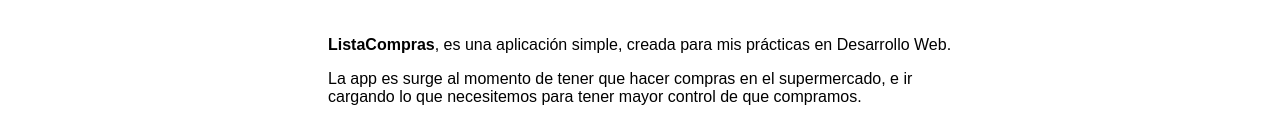
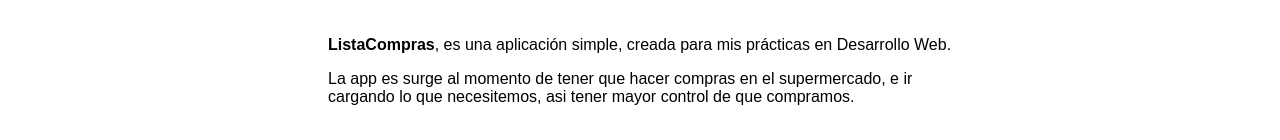
Before and after one commit to Cristian021195/compras, a React (Vite) app: page /inicio in a window 1280 px wide. Shown: the part 139-279 px from the top of the page. Built offline with nearby package versions, Linux system fonts and the light colour scheme.

Commit message:
cambios visuales

```diff
--- a/src/Pages/Inicio.tsx
+++ b/src/Pages/Inicio.tsx
@@ -21,7 +21,7 @@ export const Inicio = ({runner, setRunner, font,setFont}:IRouter) => {
         <h1>Inicio</h1>
         <div style={{textAlign:'start', margin:'2em auto'}} className='col-6'>
           <p><b>ListaCompras</b>, es una aplicación simple, creada para mis prácticas en Desarrollo Web.</p>
-          <p>La app es surge al momento de tener que hacer compras en el supermercado, e ir cargando lo que necesitemos para tener mayor control de que compramos.</p>
+          <p>La app es surge al momento de tener que hacer compras en el supermercado, e ir cargando lo que necesitemos, asi tener mayor control de que compramos.</p>
           <br />
           <article className='d-flex justify-content-center'>
             <fieldset className='d-flex align-items-center justify-content-center'>
```
